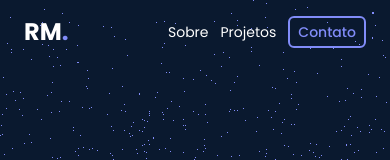
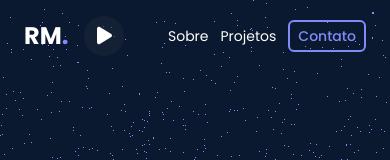
Before and after one commit to rflmoreira/rafael-moreira-portfolio, an Angular app: page / in a window 390 px wide. Shown: the top 160 px of the page. Built offline with nearby package versions, Linux system fonts and the light colour scheme.

Commit message:
🎵 feat: Adiciona player lofi na navbar para vibe de programação ✨ Stream em tempo real da Hunter.fm com controles play/stop e responsividade

```diff
--- a/src/app/header/header.component.ts
+++ b/src/app/header/header.component.ts
@@ -1,4 +1,4 @@
-import { Component } from '@angular/core';
+import { Component, OnInit, OnDestroy, ElementRef, ViewChild } from '@angular/core';
 import { CommonModule } from '@angular/common';
 
 @Component({
@@ -8,5 +8,80 @@ import { CommonModule } from '@angular/common';
   templateUrl: './header.html',
   styleUrl: './header.css'
 })
-export class HeaderComponent {
+export class HeaderComponent implements OnInit, OnDestroy {
+  @ViewChild('lofiStream', { static: false }) audioElement!: ElementRef<HTMLAudioElement>;
+
+  isPlaying = false;
+  isLoading = false;
+  userTriggeredPlay = false;
+
+  ngOnInit() {
+    // Component initialization
+  }
+
+  ngOnDestroy() {
+    // Clean up audio when component is destroyed
+    if (this.audioElement?.nativeElement) {
+      this.audioElement.nativeElement.pause();
+      this.audioElement.nativeElement.src = '';
+    }
+  }
+
+  togglePlayPause() {
+    if (!this.audioElement?.nativeElement) return;
+
+    const audio = this.audioElement.nativeElement;
+
+    if (this.isPlaying) {
+      // Para a música e volta para o estado de play
+      audio.pause();
+      audio.load(); // Recarrega o stream para simular o "stop"
+      this.isPlaying = false;
+      this.isLoading = false;
+      this.userTriggeredPlay = false;
+    } else {
+      this.userTriggeredPlay = true;
+      this.isLoading = true;
+      audio.play().catch(error => {
+        console.error('Erro ao reproduzir áudio:', error);
+        this.isLoading = false;
+        this.userTriggeredPlay = false;
+      });
+    }
+  }
+
+  onAudioPlay() {
+    this.isPlaying = true;
+    this.isLoading = false;
+    this.userTriggeredPlay = false;
+  }
+
+  onAudioPause() {
+    // Só muda o estado se não foi um stop manual (que já ajustou os estados)
+    if (this.isPlaying) {
+      this.isPlaying = false;
+      this.isLoading = false;
+      this.userTriggeredPlay = false;
+    }
+  }
+
+  onAudioLoadStart() {
+    // Só mostra loading se o usuário tentou dar play
+    if (this.userTriggeredPlay) {
+      this.isLoading = true;
+    }
+  }
+
+  onAudioCanPlay() {
+    if (this.userTriggeredPlay) {
+      this.isLoading = false;
+    }
+  }
+
+  onAudioError() {
+    this.isLoading = false;
+    this.isPlaying = false;
+    this.userTriggeredPlay = false;
+    console.error('Erro ao carregar stream de áudio');
+  }
 }
--- a/src/app/header/header.css
+++ b/src/app/header/header.css
@@ -0,0 +1,41 @@
+/* Player de música */
+#mini-player button:disabled {
+    opacity: 0.7;
+    cursor: not-allowed;
+}
+
+#mini-player .fa-spinner {
+    animation: spin 1s linear infinite;
+}
+
+/* Loading caso o Font Awesome não carregue */
+@keyframes spin {
+    0% { transform: rotate(0deg); }
+    100% { transform: rotate(360deg); }
+}
+
+/* Mobile */
+@media (max-width: 320px) {
+    #mini-player {
+        margin-left: 0.5rem;
+    }
+
+    #mini-player .hidden {
+        display: none !important;
+    }
+}
+
+/* Hover effects */
+#mini-player button:hover:not(:disabled) {
+    background-color: rgba(51, 65, 85, 0.7);
+    transform: scale(1.05);
+}
+
+#mini-player button:active:not(:disabled) {
+    transform: scale(0.95);
+}
+
+/* Transições */
+#mini-player button {
+    transition: all 0.2s ease-in-out;
+}
--- a/src/app/header/header.html
+++ b/src/app/header/header.html
@@ -1,8 +1,33 @@
 <header id="header" class="fixed top-0 left-0 w-full z-50 transition-all duration-300">
     <div class="container mx-auto px-6">
         <nav class="w-full flex justify-between items-center py-4">
-            <a href="#" class="text-2xl font-bold text-white flex-shrink-0">RM<span class="text-indigo-400">.</span></a>
+            <!-- Logo e player -->
+            <div class="flex items-center flex-shrink-0">
+                <a href="#" class="text-2xl font-bold text-white">RM<span class="text-indigo-400">.</span></a>
 
+                <!-- Player de música -->
+                <div id="mini-player" class="flex items-center space-x-3 ml-4 sm:ml-8">
+                    <button
+                        (click)="togglePlayPause()"
+                        class="text-white text-xl hover:text-indigo-400 transition-colors duration-300 w-10 h-10 flex items-center justify-center bg-slate-800/50 rounded-full"
+                        [disabled]="isLoading"
+                        aria-label="Play/Pause Lofi Music">
+                        <i
+                            class="fas"
+                            [class.fa-play]="!isPlaying && !isLoading"
+                            [class.fa-stop]="isPlaying && !isLoading"
+                            [class.fa-spinner]="isLoading"
+                            [class.fa-spin]="isLoading">
+                        </i>
+                    </button>
+                    <div class="hidden sm:block">
+                        <p class="font-semibold text-sm text-white leading-tight">Lofi Radio</p>
+                        <p class="text-xs text-gray-400 leading-tight">Hunter.fm</p>
+                    </div>
+                </div>
+            </div>
+
+            <!-- Menu navegação -->
             <div class="flex items-center space-x-3 sm:space-x-6">
                 <a href="#about" class="text-white hover:text-indigo-400 transition-colors duration-300 text-sm sm:text-base">Sobre</a>
                 <a href="#projects" class="text-white hover:text-indigo-400 transition-colors duration-300 text-sm sm:text-base">Projetos</a>
@@ -10,4 +35,19 @@
             </div>
         </nav>
     </div>
+
+    <!-- Stream de áudio -->
+    <audio
+        #lofiStream
+        preload="none"
+        (play)="onAudioPlay()"
+        (pause)="onAudioPause()"
+        (loadstart)="onAudioLoadStart()"
+        (canplay)="onAudioCanPlay()"
+        (loadeddata)="onAudioCanPlay()"
+        (waiting)="onAudioLoadStart()"
+        (error)="onAudioError()">
+        <source src="https://live.hunter.fm/lofi_high" type="audio/mpeg">
+        Seu navegador não suporta o elemento de áudio.
+    </audio>
 </header>
```
